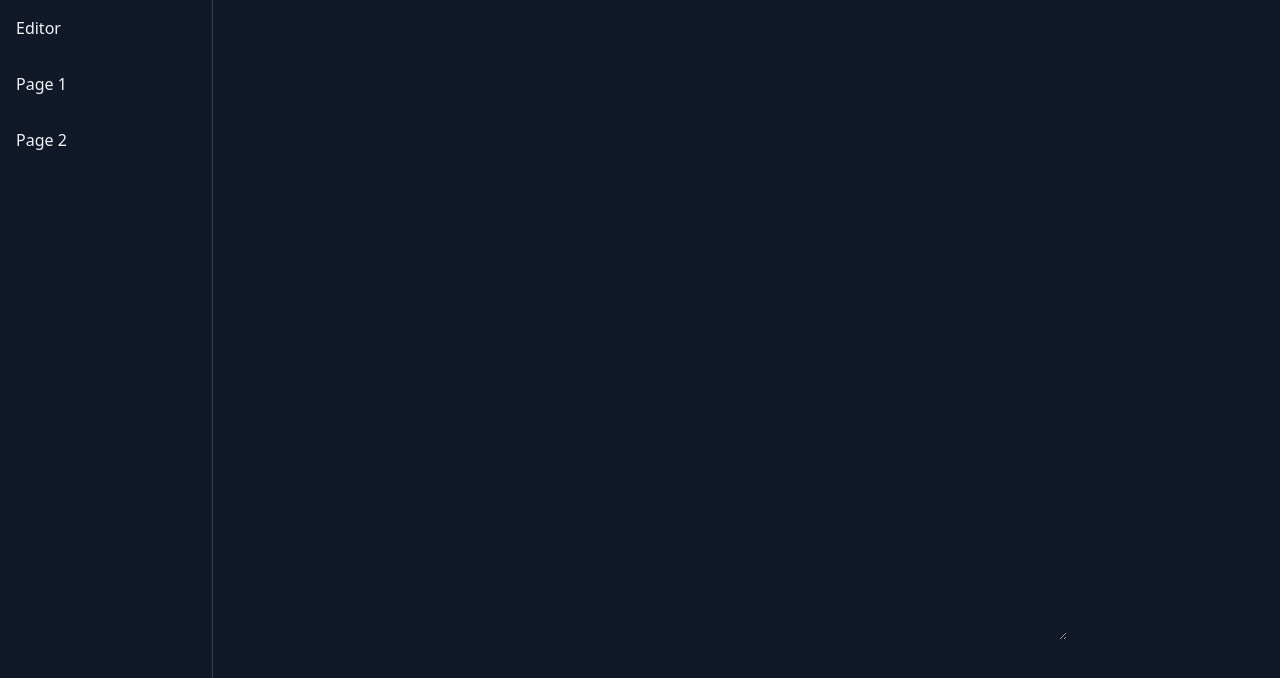
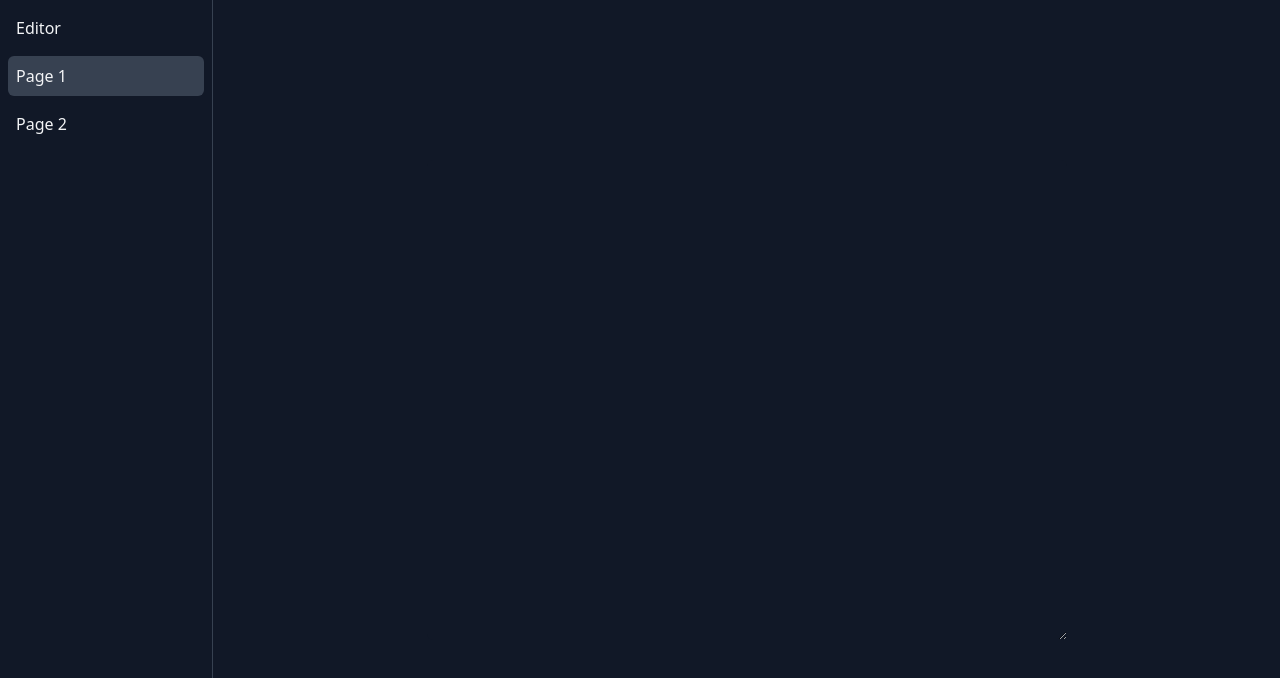
Before and after one commit to keenst/aenote, a Vue app: page /page1 in a window 1280 px wide. Shown: the top 678 px of the page. Built offline with nearby package versions, Linux system fonts and the light colour scheme.

Commit message:
fixed stuff sort of maybe perhaps

```diff
--- a/src/App.vue
+++ b/src/App.vue
@@ -1,7 +1,5 @@
 <template>
-  <div>
-    <IndentedTextArea v-model="text"></IndentedTextArea>
-  </div>
+  <RouterView/>
 </template>
 
 <script lang="ts">
--- a/src/components/Editor.vue
+++ b/src/components/Editor.vue
@@ -1,14 +1,20 @@
 <template>
   <div class="flex flex-row h-screen bg-gray-900 text-gray-100">
     <div class="w-1/6 border-r border-gray-700">
-      <div class="p-4">
-        <router-link to="/editor">Editor</router-link>
+      <div
+      @click="$router.push('/editor')"
+      class="p-2 m-2 bg-gray-700 rounded-md cursor-pointer">
+        Editor
       </div>
-      <div class="p-4">
-        <router-link to="/page1">Page 1</router-link>
+      <div
+      @click="$router.push('/page1')"
+      class="p-2 m-2 hover:bg-gray-800 rounded-md cursor-pointer">
+        Page 1
       </div>
-      <div class="p-4">
-        <router-link to="/page2">Page 2</router-link>
+      <div
+      @click="$router.push('/page2')"
+      class="p-2 m-2 hover:bg-gray-800 rounded-md cursor-pointer">
+        Page 2
       </div>
     </div>
     <div class="flex-grow flex flex-col justify-center items-center">
--- a/src/components/page1.vue
+++ b/src/components/page1.vue
@@ -1,14 +1,20 @@
 <template>
   <div class="flex flex-row h-screen bg-gray-900 text-gray-100">
     <div class="w-1/6 border-r border-gray-700">
-        <div class="p-4">
-          <router-link to="/editor">Editor</router-link>
+      <div
+      @click="$router.push('/editor')"
+      class="p-2 m-2 hover:bg-gray-800 rounded-md cursor-pointer">
+        Editor
       </div>
-        <div class="p-4">
-          <router-link to="/page1">Page 1</router-link>
+      <div
+      @click="$router.push('/page1')"
+      class="p-2 m-2 bg-gray-700 rounded-md cursor-pointer">
+        Page 1
       </div>
-        <div class="p-4">
-          <router-link to="/page2">Page 2</router-link>
+      <div
+      @click="$router.push('/page2')"
+      class="p-2 m-2 hover:bg-gray-800 rounded-md cursor-pointer">
+        Page 2
       </div>
     </div>
     <div class="flex-grow flex flex-col justify-center items-center">
--- a/src/components/page2.vue
+++ b/src/components/page2.vue
@@ -1,14 +1,20 @@
 <template>
   <div class="flex flex-row h-screen bg-gray-900 text-gray-100">
     <div class="w-1/6 border-r border-gray-700">
-        <div class="p-4">
-          <router-link to="/editor">Editor</router-link>
+      <div
+      @click="$router.push('/editor')"
+      class="p-2 m-2 hover:bg-gray-800 rounded-md cursor-pointer">
+        Editor
       </div>
-        <div class="p-4">
-          <router-link to="/page1">Page 1</router-link>
+      <div
+      @click="$router.push('/page1')"
+      class="p-2 m-2 hover:bg-gray-800 rounded-md cursor-pointer">
+        Page 1
       </div>
-        <div class="p-4">
-          <router-link to="/page2">Page 2</router-link>
+      <div
+      @click="$router.push('/page2')"
+      class="p-2 m-2 bg-gray-700 rounded-md cursor-pointer">
+        Page 2
       </div>
     </div>
     <div class="flex-grow flex flex-col justify-center items-center">
```
Lines whose indentation alone changed are shown as unchanged.
